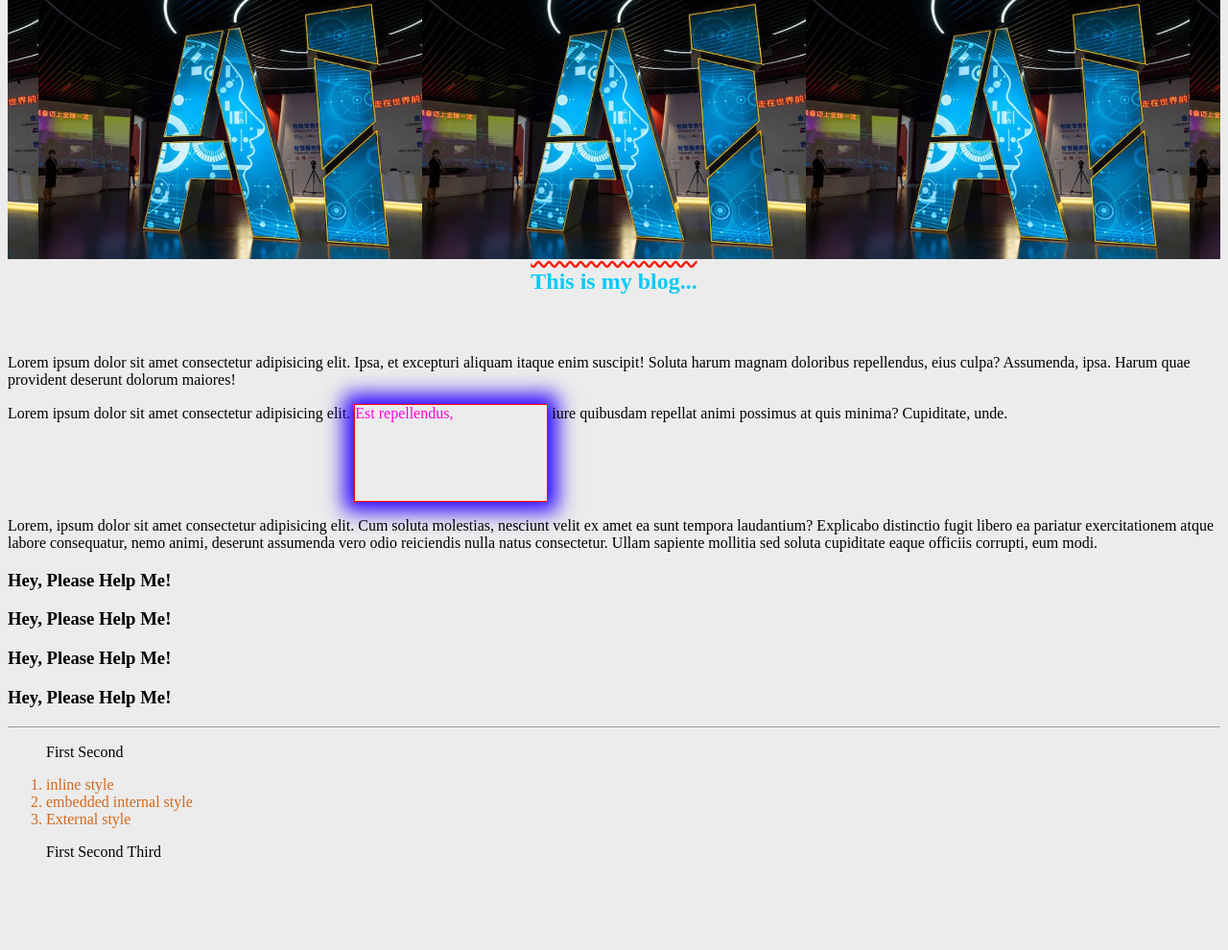
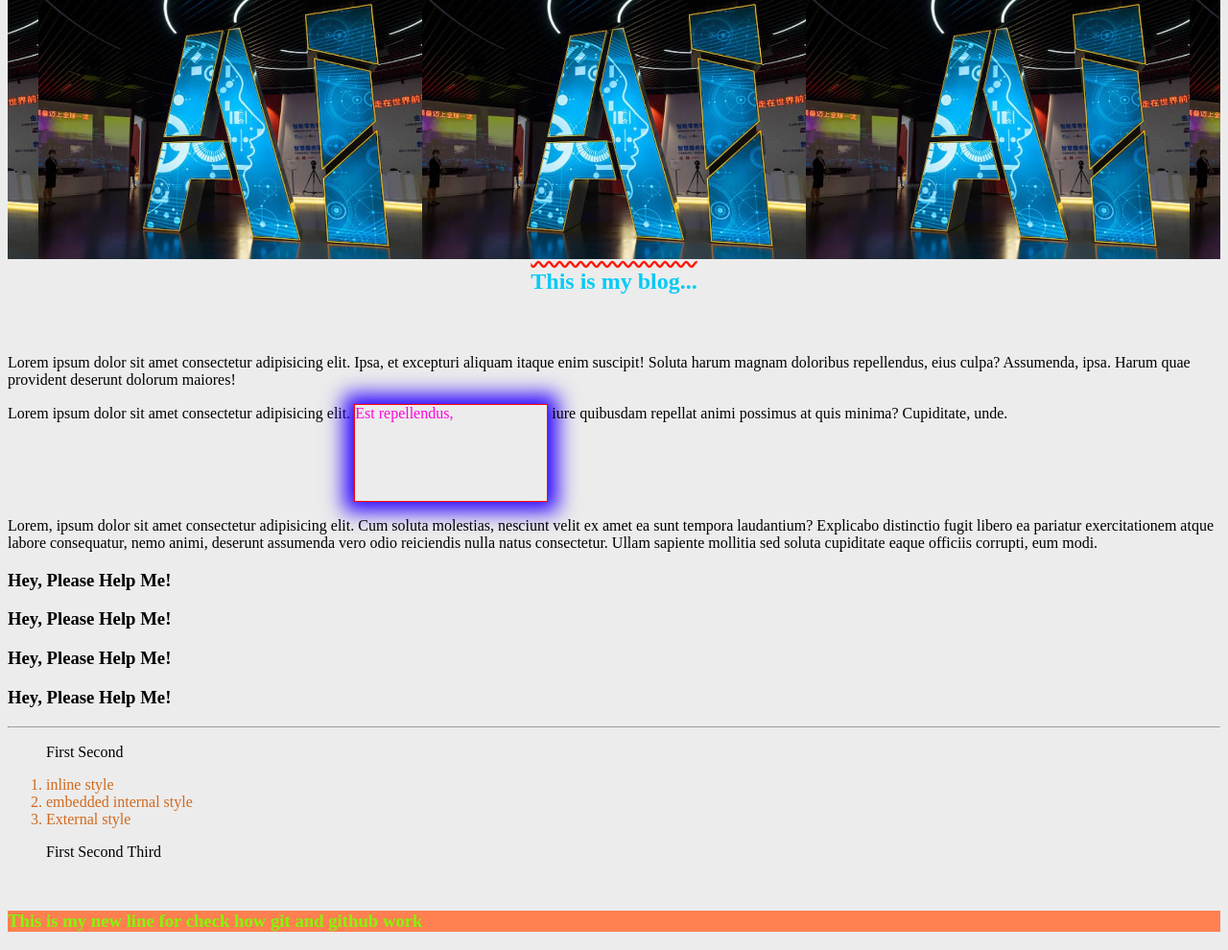
Before and after one commit to Pritamdutta7498/milestone1-project-upload, a plain HTML site: page index.html in a window 1280 px wide. Shown: the part 40-1030 px from the top of the page at 96% size. Before the commit the page ends 953 px from the top, so only its background shows below. Drawn offline with Linux system fonts and the light colour scheme.

Commit message:
new changes in html and css

```diff
--- a/cssFile/style.css
+++ b/cssFile/style.css
@@ -30,3 +30,7 @@ span{
     border: 1px solid red;
     box-shadow: 0px 0px 20px 10px rgb(43, 0, 255) ;
 }
+h3.change{
+    color: rgb(132, 246, 10);
+    background-color: coral;
+}
--- a/index.html
+++ b/index.html
@@ -47,5 +47,7 @@
         <li>Second</li>
         <li>Third</li>
     </ul>
+    <br>
+    <h3 class="change">This is my new line for check how git and github work</h3>
 </body>
 </html>
```
Also changed, not shown: notes.txt.
